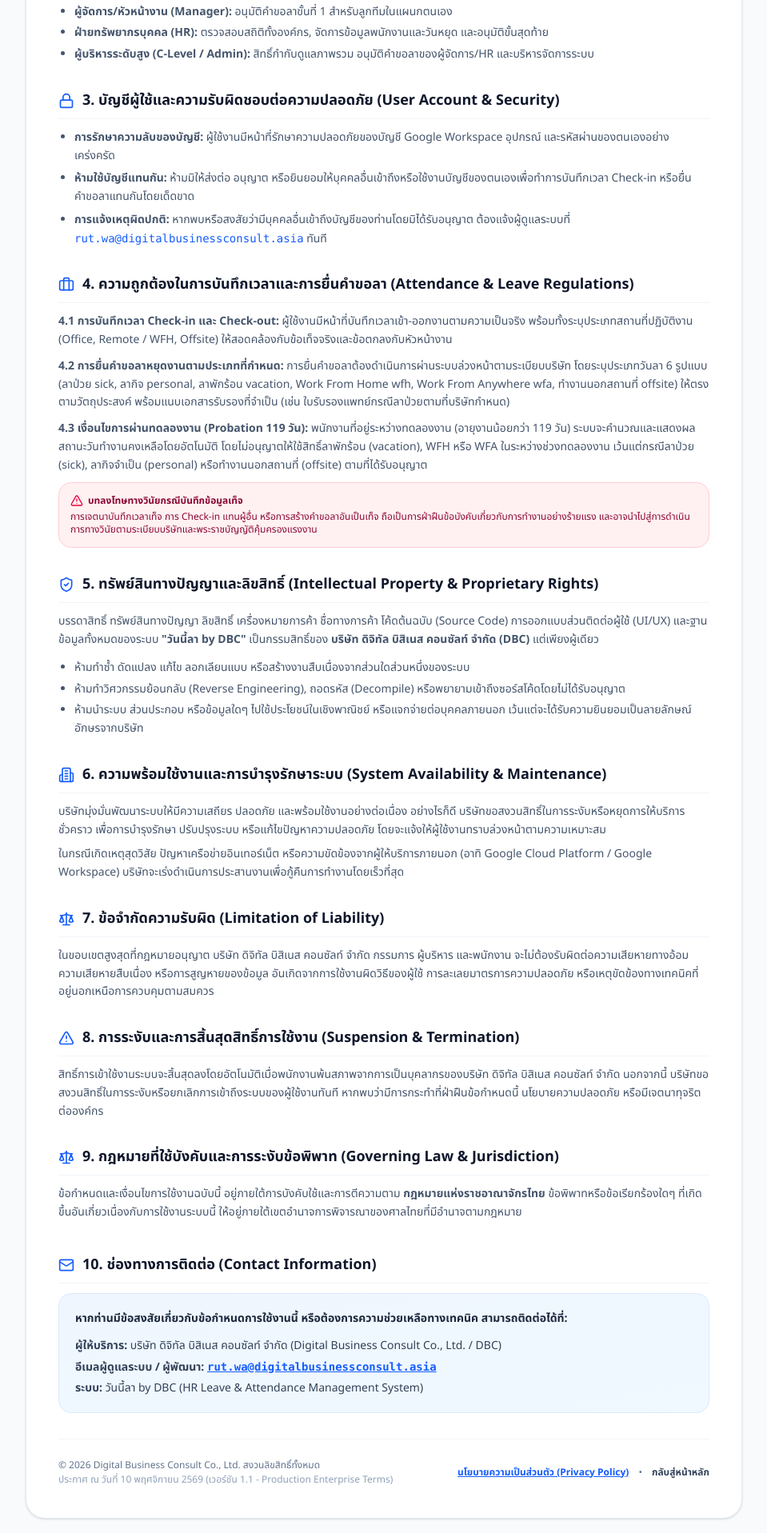
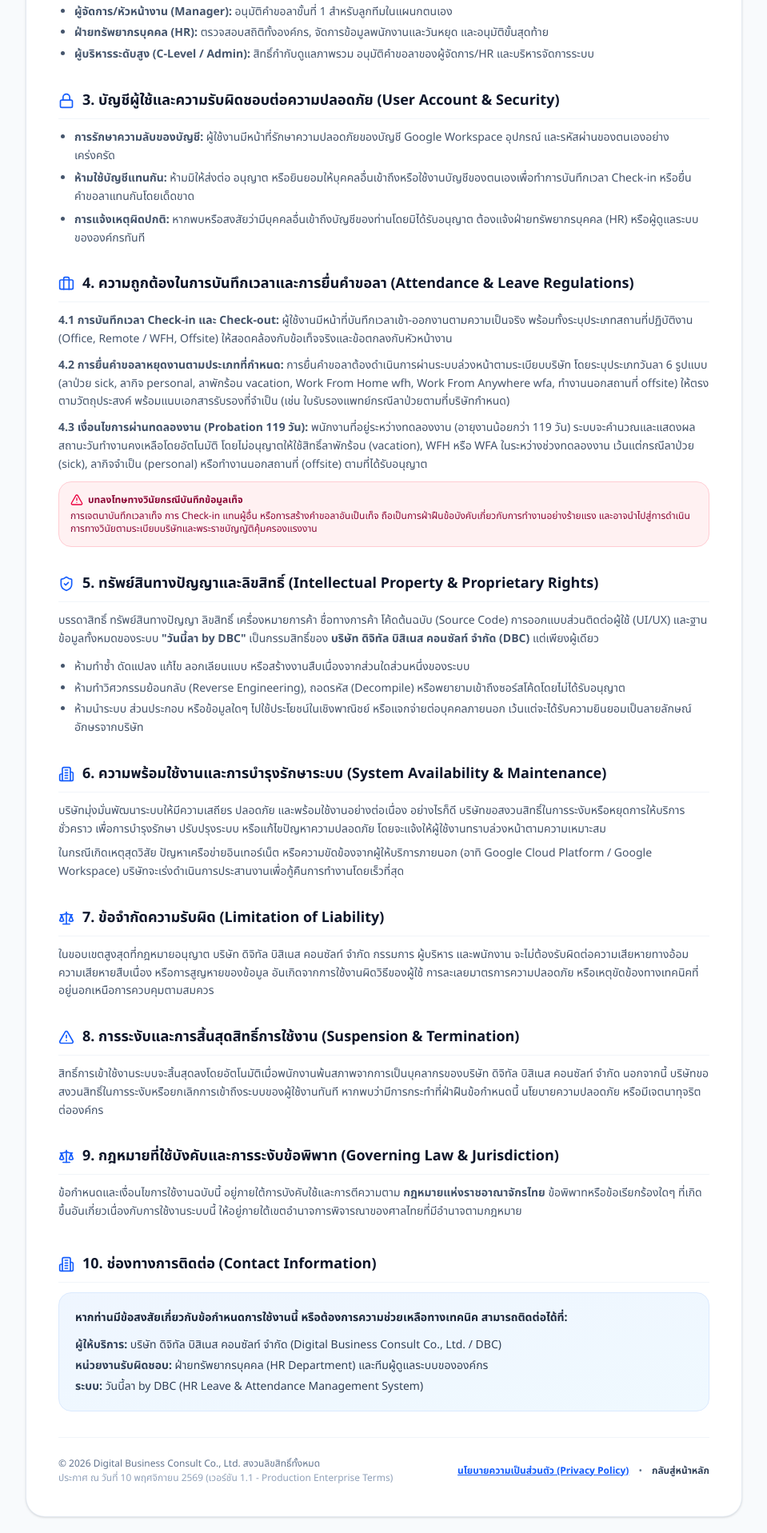
Before and after one commit to RuTicK/wnl-by-DBC, a Next.js app: page /terms in a window 1280 px wide. Shown: the part 1405-3322 px from the top of the page at 80% size, without its empty margins (160-1119 px from the left). Built offline with nearby package versions, Linux system fonts and the light colour scheme; a web font is replaced by a local one.

Commit message:
fix(terms): remove personal email and personal info from terms of service page

```diff
--- a/src/app/terms/page.tsx
+++ b/src/app/terms/page.tsx
@@ -9,7 +9,6 @@ import {
   Scale,
   Building2,
   Lock,
-  Mail,
   UserCheck,
   HelpCircle,
   Clock,
@@ -201,7 +200,7 @@ export default function TermsOfServicePage() {
             <ul className="list-disc pl-5 space-y-1.5 text-slate-600">
               <li><strong>การรักษาความลับของบัญชี:</strong> ผู้ใช้งานมีหน้าที่รักษาความปลอดภัยของบัญชี Google Workspace อุปกรณ์ และรหัสผ่านของตนเองอย่างเคร่งครัด</li>
               <li><strong>ห้ามใช้บัญชีแทนกัน:</strong> ห้ามมิให้ส่งต่อ อนุญาต หรือยินยอมให้บุคคลอื่นเข้าถึงหรือใช้งานบัญชีของตนเองเพื่อทำการบันทึกเวลา Check-in หรือยื่นคำขอลาแทนกันโดยเด็ดขาด</li>
-              <li><strong>การแจ้งเหตุผิดปกติ:</strong> หากพบหรือสงสัยว่ามีบุคคลอื่นเข้าถึงบัญชีของท่านโดยมิได้รับอนุญาต ต้องแจ้งผู้ดูแลระบบที่ <code className="text-blue-600 font-mono">rut.wa@digitalbusinessconsult.asia</code> ทันที</li>
+              <li><strong>การแจ้งเหตุผิดปกติ:</strong> หากพบหรือสงสัยว่ามีบุคคลอื่นเข้าถึงบัญชีของท่านโดยมิได้รับอนุญาต ต้องแจ้งฝ่ายทรัพยากรบุคคล (HR) หรือผู้ดูแลระบบขององค์กรทันที</li>
             </ul>
           </section>
 
@@ -301,7 +300,7 @@ export default function TermsOfServicePage() {
           {/* Section 10: Contact Information */}
           <section className="space-y-3 pt-2">
             <h2 className="text-base sm:text-lg font-bold text-slate-900 flex items-center gap-2.5 pb-2 border-b border-slate-100">
-              <Mail className="w-5 h-5 text-blue-600 shrink-0" />
+              <Building2 className="w-5 h-5 text-blue-600 shrink-0" />
               <span>10. ช่องทางการติดต่อ (Contact Information)</span>
             </h2>
             <div className="rounded-2xl bg-gradient-to-br from-blue-50 to-sky-50 border border-blue-100 p-5 space-y-3">
@@ -310,15 +309,7 @@ export default function TermsOfServicePage() {
               </p>
               <div className="space-y-1.5 text-xs sm:text-sm text-slate-700">
                 <p><strong>ผู้ให้บริการ:</strong> บริษัท ดิจิทัล บิสิเนส คอนซัลท์ จำกัด (Digital Business Consult Co., Ltd. / DBC)</p>
-                <p>
-                  <strong>อีเมลผู้ดูแลระบบ / ผู้พัฒนา:</strong>{' '}
-                  <a
-                    href="mailto:rut.wa@digitalbusinessconsult.asia"
-                    className="font-mono font-bold text-blue-600 hover:text-blue-800 underline"
-                  >
-                    rut.wa@digitalbusinessconsult.asia
-                  </a>
-                </p>
+                <p><strong>หน่วยงานรับผิดชอบ:</strong> ฝ่ายทรัพยากรบุคคล (HR Department) และทีมผู้ดูแลระบบขององค์กร</p>
                 <p><strong>ระบบ:</strong> วันนี้ลา by DBC (HR Leave &amp; Attendance Management System)</p>
               </div>
             </div>
```
Also changed, not shown: 1 other file (tests, documents, lock files or other folders).
